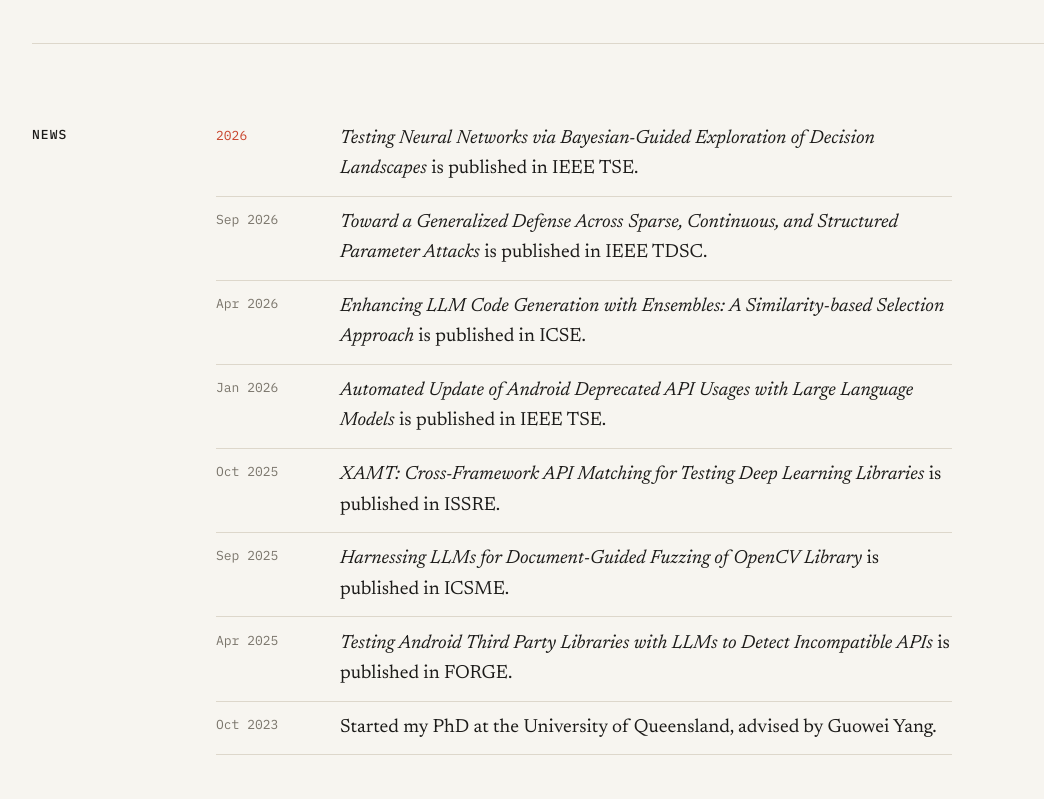
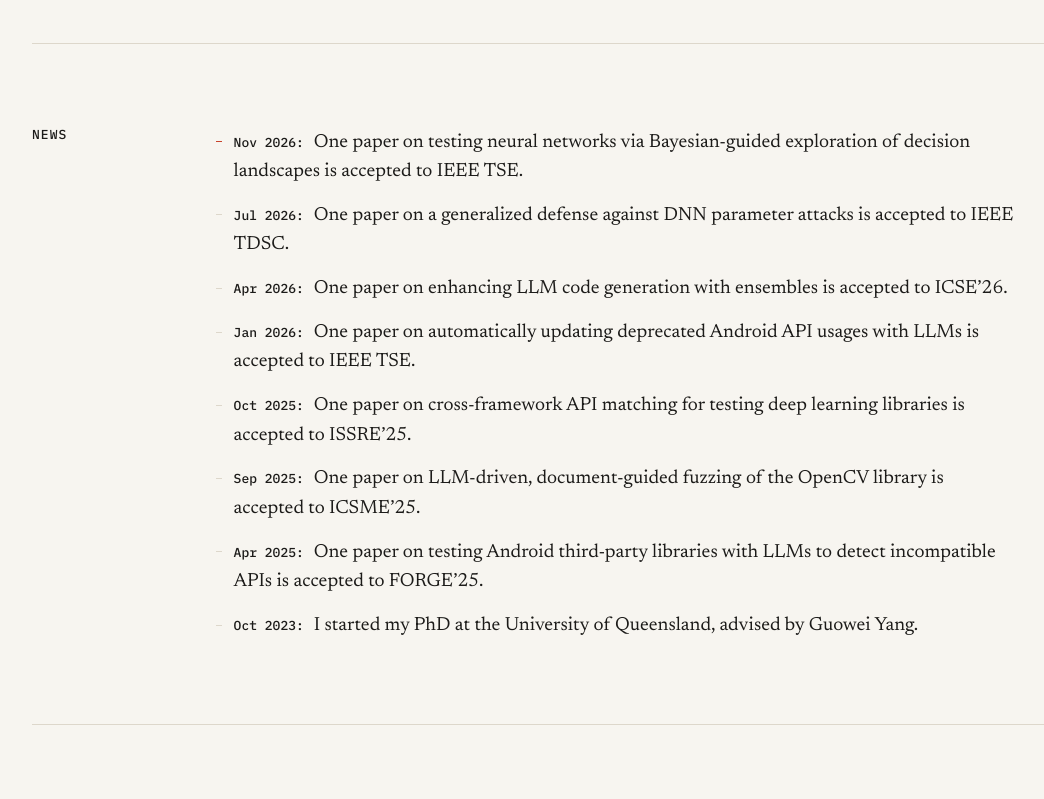
Before and after one commit to beanduan22/beanduan22.github.io, a plain HTML site: page index.html in a window 1280 px wide. Shown: the part 620-1419 px from the top of the page, without its empty margins (48-1092 px from the left). Drawn offline with Linux system fonts and the light colour scheme.

Commit message:
feat: news in 'One paper on ... is accepted to ...' format
Co-Authored-By: Claude Opus 5.5 <noreply@anthropic.com>

```diff
--- a/index.html
+++ b/index.html
@@ -11,9 +11,9 @@
   <title>binduan.github.io</title>
   <link rel="icon" href="assets/favicon.svg" type="image/svg+xml">
   <link rel="preload" href="assets/newsreader-latin-400-normal.woff2" as="font" type="font/woff2" crossorigin>
-  <link rel="stylesheet" href="styles.css?v=202611221625">
-  <script src="publications.js?v=202611221625" defer></script>
-  <script src="app.js?v=202611221625" defer></script>
+  <link rel="stylesheet" href="styles.css?v=202611221626">
+  <script src="publications.js?v=202611221626" defer></script>
+  <script src="app.js?v=202611221626" defer></script>
   <script type="application/ld+json">{"@context":"https://schema.org","@type":"Person","name":"Bin Duan","url":"https://beanduan22.github.io/","email":"mailto:b.duan@uq.edu.au","affiliation":{"@type":"CollegeOrUniversity","name":"The University of Queensland"},"sameAs":["https://github.com/beanduan22","https://scholar.google.com/citations?user=vhagAc0AAAAJ"]}</script>
 </head>
 <body>
@@ -51,14 +51,14 @@
     <section class="page section" id="news" aria-labelledby="news-h">
       <h2 class="label" id="news-h"><span>News</span></h2>
       <ul class="news">
-        <li><time datetime="2026">2026</time><p><em>Testing Neural Networks via Bayesian-Guided Exploration of Decision Landscapes</em> is published in IEEE TSE.</p></li>
-        <li><time datetime="2026-09">Sep 2026</time><p><em>Toward a Generalized Defense Across Sparse, Continuous, and Structured Parameter Attacks</em> is published in IEEE TDSC.</p></li>
-        <li><time datetime="2026-04">Apr 2026</time><p><em>Enhancing LLM Code Generation with Ensembles: A Similarity-based Selection Approach</em> is published in ICSE.</p></li>
-        <li><time datetime="2026-01">Jan 2026</time><p><em>Automated Update of Android Deprecated API Usages with Large Language Models</em> is published in IEEE TSE.</p></li>
-        <li><time datetime="2025-10">Oct 2025</time><p><em>XAMT: Cross-Framework API Matching for Testing Deep Learning Libraries</em> is published in ISSRE.</p></li>
-        <li><time datetime="2025-09">Sep 2025</time><p><em>Harnessing LLMs for Document-Guided Fuzzing of OpenCV Library</em> is published in ICSME.</p></li>
-        <li><time datetime="2025-04">Apr 2025</time><p><em>Testing Android Third Party Libraries with LLMs to Detect Incompatible APIs</em> is published in FORGE.</p></li>
-        <li><time datetime="2023-10">Oct 2023</time><p>Started my PhD at the University of Queensland, advised by Guowei Yang.</p></li>
+        <li><time datetime="2026-11">Nov 2026:</time> One paper on testing neural networks via Bayesian-guided exploration of decision landscapes is accepted to IEEE TSE.</li>
+        <li><time datetime="2026-07">Jul 2026:</time> One paper on a generalized defense against DNN parameter attacks is accepted to IEEE TDSC.</li>
+        <li><time datetime="2026-04">Apr 2026:</time> One paper on enhancing LLM code generation with ensembles is accepted to ICSE’26.</li>
+        <li><time datetime="2026-01">Jan 2026:</time> One paper on automatically updating deprecated Android API usages with LLMs is accepted to IEEE TSE.</li>
+        <li><time datetime="2025-10">Oct 2025:</time> One paper on cross-framework API matching for testing deep learning libraries is accepted to ISSRE’25.</li>
+        <li><time datetime="2025-09">Sep 2025:</time> One paper on LLM-driven, document-guided fuzzing of the OpenCV library is accepted to ICSME’25.</li>
+        <li><time datetime="2025-04">Apr 2025:</time> One paper on testing Android third-party libraries with LLMs to detect incompatible APIs is accepted to FORGE’25.</li>
+        <li><time datetime="2023-10">Oct 2023:</time> I started my PhD at the University of Queensland, advised by Guowei Yang.</li>
       </ul>
     </section>
 
--- a/styles.css
+++ b/styles.css
@@ -159,13 +159,11 @@ h1 { font-size: var(--text-name); font-weight: 400; line-height: 0.95; letter-sp
 .pub-note { font: 400 var(--text-sm) var(--mono); color: var(--muted); margin: 0 0 1.75rem; }
 
 /* news */
-.news { list-style: none; margin: 0; padding: 0; max-width: 46rem; }
-.news li { display: grid; grid-template-columns: 6.5rem minmax(0, 1fr); gap: 1.25rem; padding: 0.7rem 0; border-bottom: 1px solid var(--rule); }
-.news li:first-child { padding-top: 0.2rem; }
-.news time { font: 400 var(--text-sm)/1.9 var(--mono); color: var(--muted); white-space: nowrap; }
-.news li:first-child time { color: var(--pen); }
-.news p { margin: 0; }
-.news em { font-style: italic; }
+.news { list-style: none; margin: 0; padding: 0; max-width: 50rem; }
+.news li { padding: 0.45rem 0 0.45rem 1.1rem; position: relative; line-height: 1.55; }
+.news li::before { content: ""; position: absolute; left: 0; top: 1.3rem; width: 0.4rem; height: 1px; background: var(--rule); }
+.news li:first-child::before { background: var(--pen); }
+.news time { font: 500 var(--text-sm) var(--mono); color: var(--ink); margin-right: 0.35rem; white-space: nowrap; }
 
 /* links between pages */
 .more { margin: 1.5rem 0 0; font: 500 var(--text-sm) var(--mono); }
@@ -181,7 +179,6 @@ h1 { font-size: var(--text-name); font-weight: 400; line-height: 0.95; letter-sp
 .pubs-page-head .body { margin: 0; }
 
 @media (max-width: 680px) {
-  .news li { grid-template-columns: 1fr; gap: 0.1rem; }
   .masthead-nav a:not(:last-of-type) { display: inline; }
 }
 @media (max-width: 520px) { .mark-text { display: none; } }
```
Also changed, not shown: research-outputs.html (+3 -3 lines).
